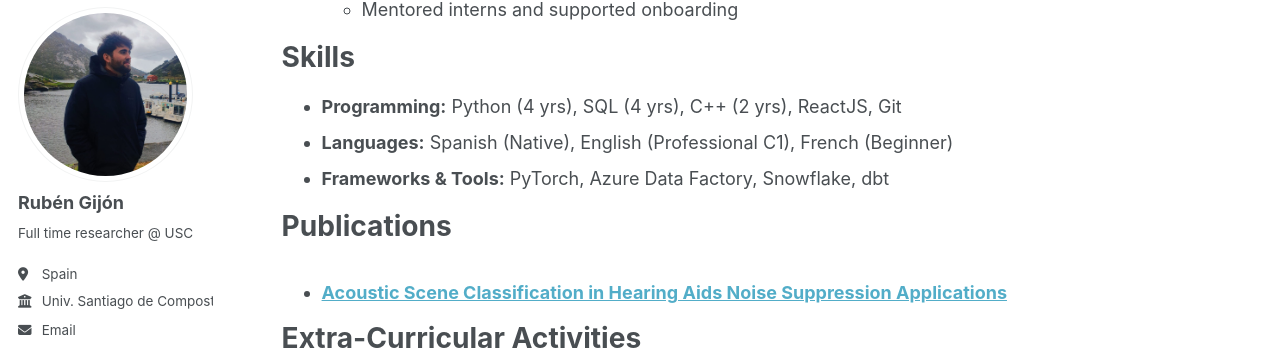
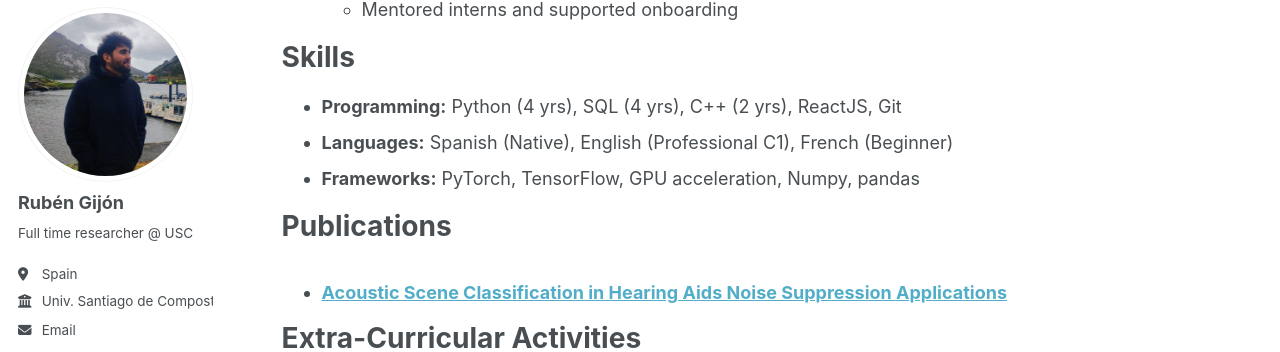
Before and after one commit to rubzip/rubzip.github.io, a Jekyll site: the page built from _pages/cv.md, in a window 1280 px wide and 900 px high, scrolled down 778 px. Shown: the part 92-444 px from the top of the window. Built offline with Jekyll 4.4.1, drawn with Linux system fonts in a browser that asks for light colours; some web fonts are replaced; a script that is not in the unit is left out.

Commit message:
small change CV

```diff
--- a/_pages/cv.md
+++ b/_pages/cv.md
@@ -44,7 +44,7 @@ Skills
 ======
 * **Programming:** Python (4 yrs), SQL (4 yrs), C++ (2 yrs), ReactJS, Git
 * **Languages:** Spanish (Native), English (Professional C1), French (Beginner)
-* **Frameworks & Tools:** PyTorch, Azure Data Factory, Snowflake, dbt
+* **Frameworks:** PyTorch, TensorFlow, GPU acceleration, Numpy, pandas
 
 Publications
 ======
```
